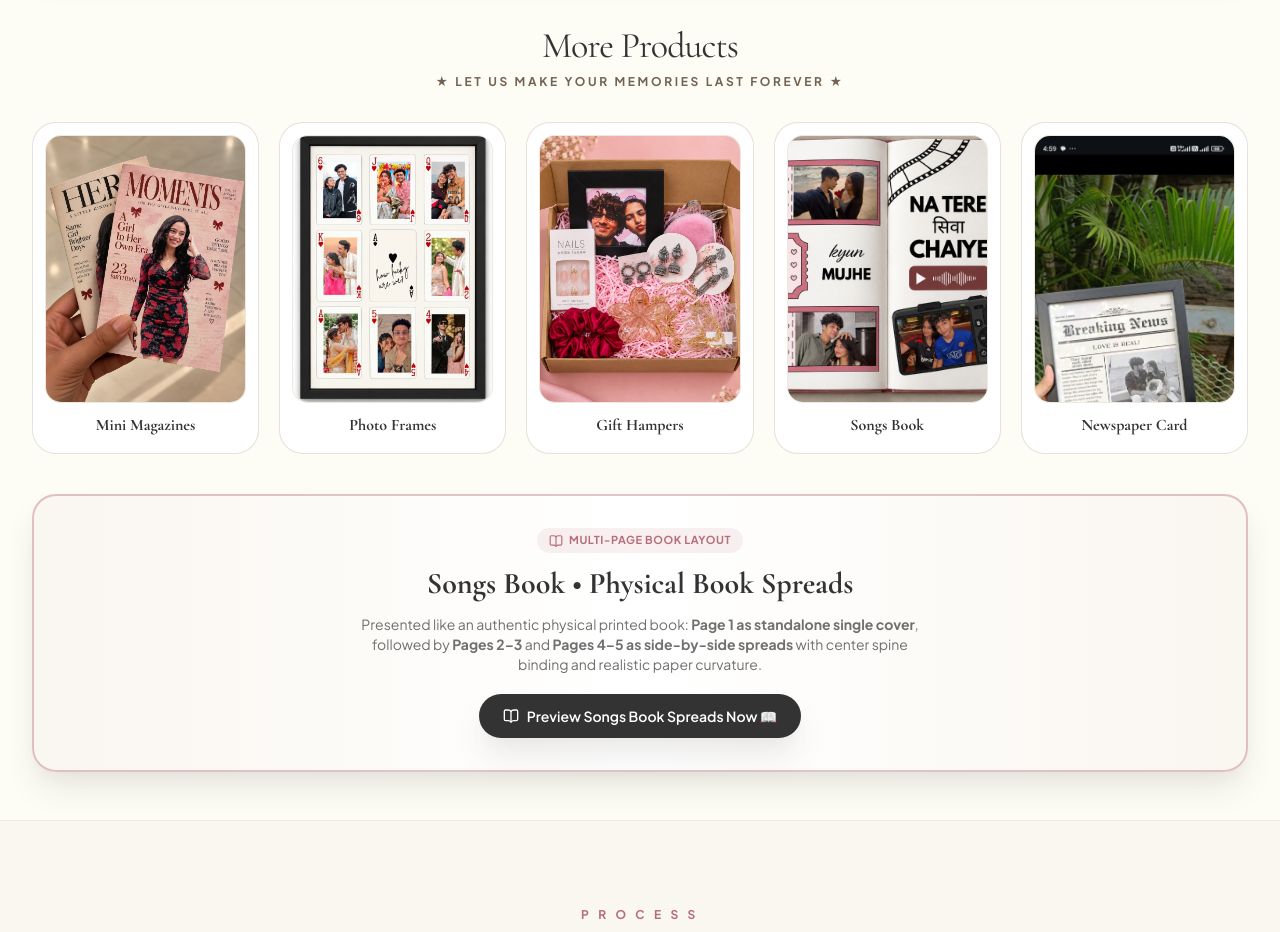
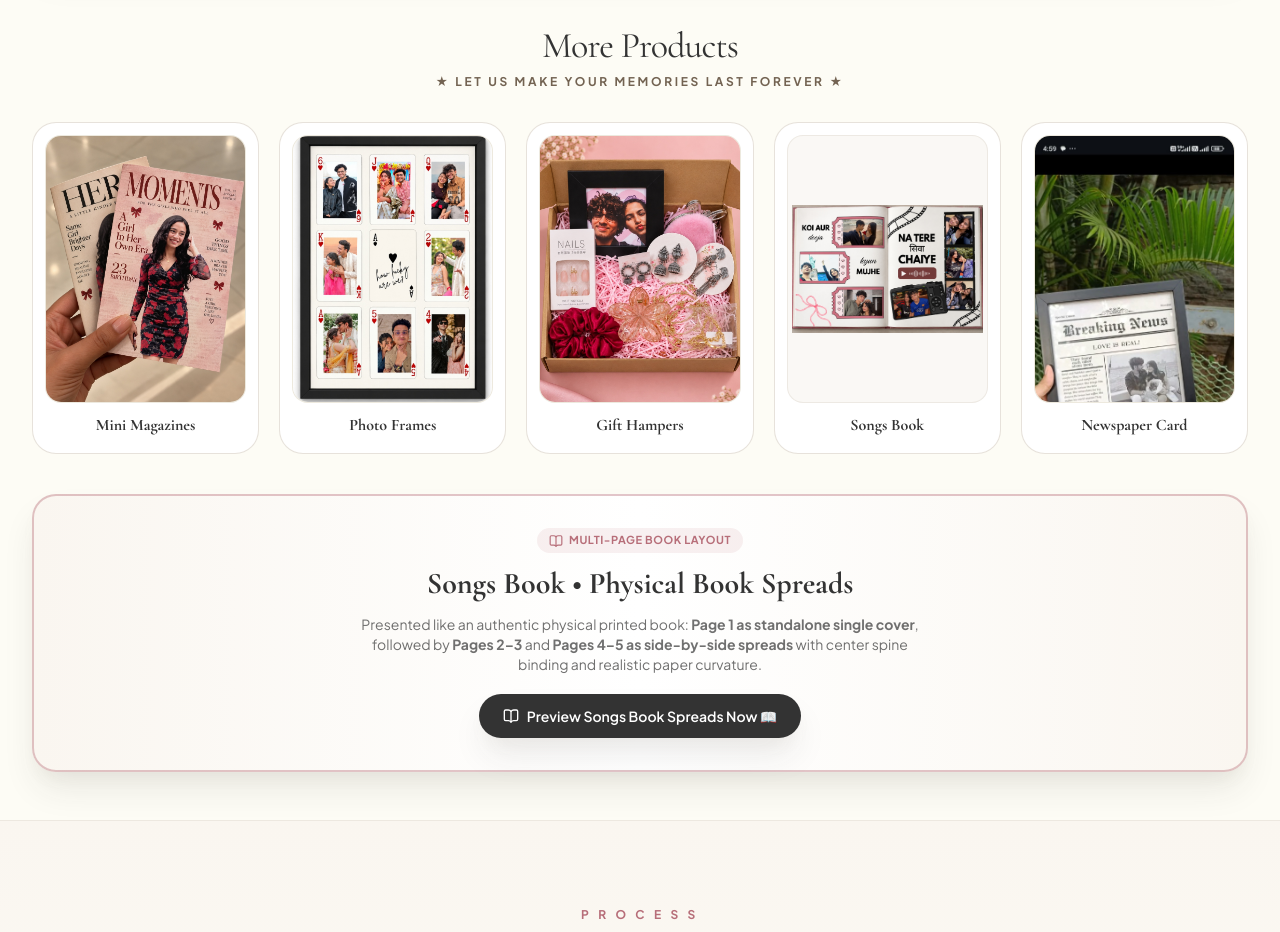
Before and after one commit to poojasaran0620/artisan-magz, a React (Vite) app: page / in a window 1280 px wide. Shown: the part 1300-2232 px from the top of the page. Built offline with nearby package versions, Linux system fonts and the light colour scheme; no server answers.

Commit message:
fix: display whole uncropped Songs Book cover image in More Products and Featured Products

```diff
--- a/src/components/home/FeaturedProducts.tsx
+++ b/src/components/home/FeaturedProducts.tsx
@@ -114,12 +114,20 @@ export const FeaturedProducts: React.FC<FeaturedProductsProps> = ({
                   {/* Image Container */}
                   <div
                     onClick={() => handleProductClick(product)}
-                    className="relative aspect-square overflow-hidden bg-cream-100 cursor-pointer"
+                    className={`relative aspect-square overflow-hidden ${
+                      product.category === 'songbook'
+                        ? 'bg-[#FAF8F5] p-2 flex items-center justify-center'
+                        : 'bg-cream-100'
+                    } cursor-pointer`}
                   >
                     <img
                       src={product.images[0]}
                       alt={product.title}
-                      className="w-full h-full object-cover object-top group-hover:scale-[1.06] transition-transform duration-500 ease-out"
+                      className={`w-full h-full ${
+                        product.category === 'songbook'
+                          ? 'object-contain'
+                          : 'object-cover object-top'
+                      } group-hover:scale-[1.06] transition-transform duration-500 ease-out`}
                     />
 
                     {/* Top Badge */}
--- a/src/components/home/ProductCategoriesSection.tsx
+++ b/src/components/home/ProductCategoriesSection.tsx
@@ -170,12 +170,20 @@ export const ProductCategoriesSection: React.FC<ProductCategoriesSectionProps> =
               onClick={prod.onClick}
               className="bg-white rounded-2xl sm:rounded-3xl p-2.5 sm:p-3 border border-taupe-200/80 shadow-xs hover:shadow-soft-lg transition-all duration-300 flex flex-col group cursor-pointer text-center"
             >
-              {/* Product Photo - flush fit without empty whitespace */}
-              <div className="relative aspect-[3/4] rounded-xl sm:rounded-2xl overflow-hidden bg-cream-100 shadow-2xs border border-taupe-200/50">
+              {/* Product Photo - full uncropped fit for wide Songs Book, object-cover for portrait items */}
+              <div className={`relative aspect-[3/4] rounded-xl sm:rounded-2xl overflow-hidden ${
+                prod.id === 'song-album'
+                  ? 'bg-[#FAF8F5] p-1 flex items-center justify-center'
+                  : 'bg-cream-100'
+              } shadow-2xs border border-taupe-200/50`}>
                 <img
                   src={prod.image}
                   alt={prod.alt}
-                  className={`w-full h-full object-cover ${prod.position || 'object-center'} group-hover:scale-105 transition duration-500`}
+                  className={`w-full h-full ${
+                    prod.id === 'song-album'
+                      ? 'object-contain'
+                      : `object-cover ${prod.position || 'object-center'}`
+                  } group-hover:scale-105 transition duration-500`}
                 />
               </div>
 
```
